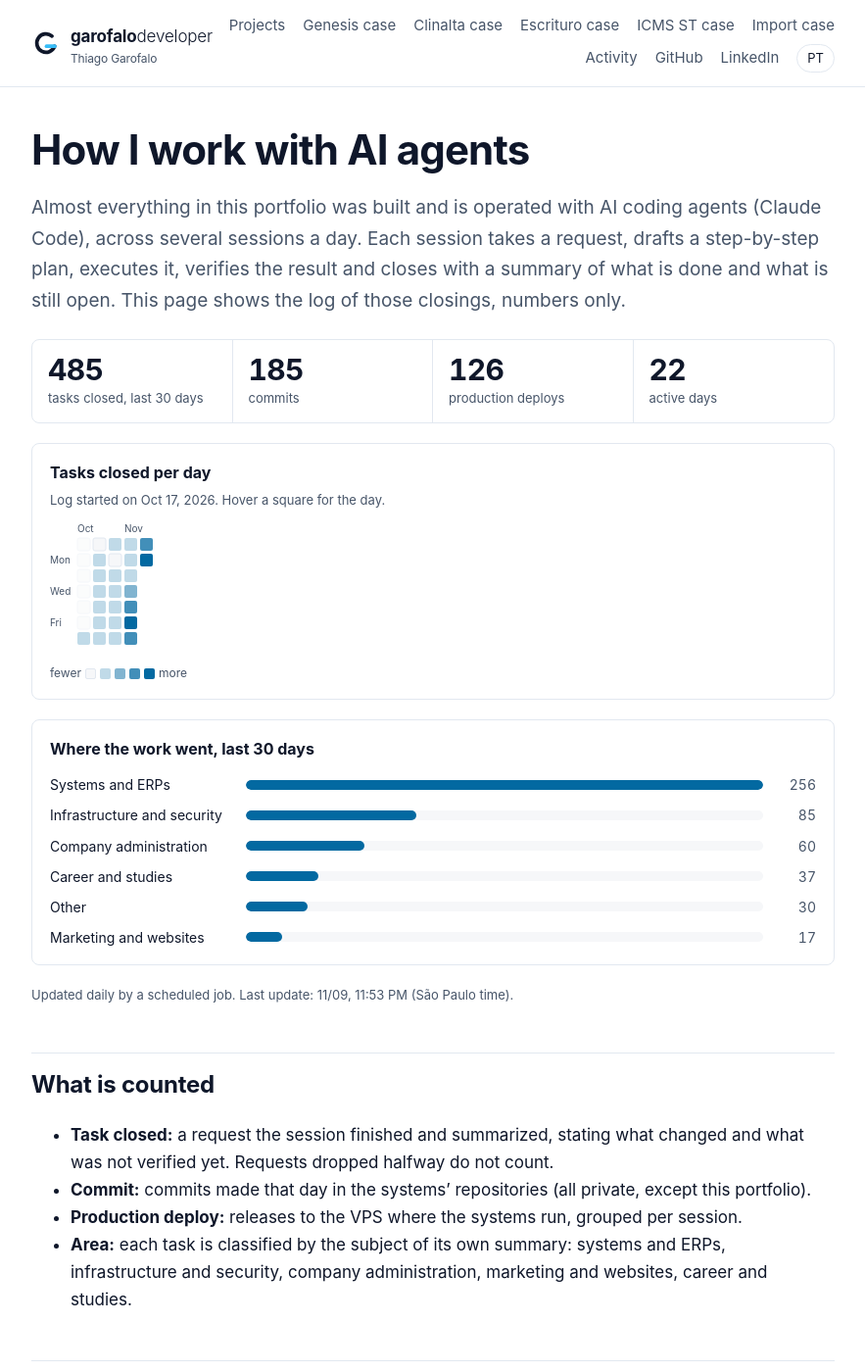
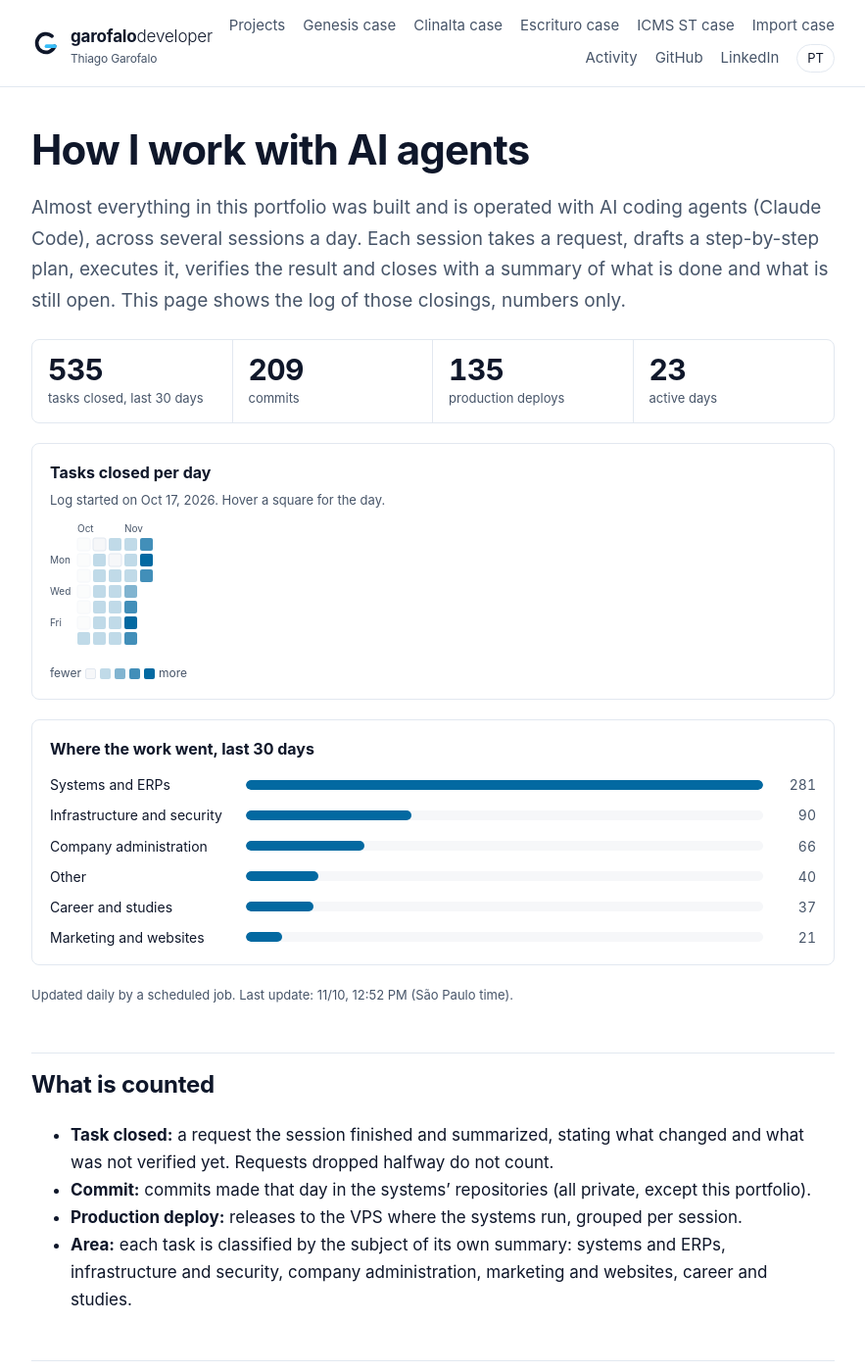
Before and after one commit to thiagogardev/thiagogardev.github.io, a Jekyll site: the page built from en/atividade.md, in a window 1280 px wide and 1400 px high. Shown: the whole window at 98% size, without its empty margins (198-1081 px from the left). Built offline with Jekyll 4.4.1, drawn with Linux system fonts in a browser that asks for light colours; part of the change alters nothing that is shown.

Commit message:
Atividade: 2026-11-10
Co-Authored-By: Claude Opus 5.5 <noreply@anthropic.com>

```diff
--- a/assets/atividade.json
+++ b/assets/atividade.json
@@ -1,5 +1,5 @@
 {
- "atualizado": "2026-11-10T02:53:12.996Z",
+ "atualizado": "2026-11-10T15:52:59.967Z",
  "inicio": "2026-10-17",
  "frentes": [
   "sistemas",
@@ -295,19 +295,34 @@
   },
   {
    "dia": "2026-11-09",
-   "tarefas": 103,
-   "passos": 219,
-   "commits": 66,
+   "tarefas": 105,
+   "passos": 221,
+   "commits": 68,
    "deploys": 3,
    "sessoes": 15,
    "frentes": {
     "empresas": 8,
-    "sistemas": 53,
+    "sistemas": 55,
     "marketing": 4,
     "outros": 28,
     "infra": 9,
     "carreira": 1
    }
+  },
+  {
+   "dia": "2026-11-10",
+   "tarefas": 48,
+   "passos": 56,
+   "commits": 22,
+   "deploys": 9,
+   "sessoes": 8,
+   "frentes": {
+    "sistemas": 23,
+    "infra": 5,
+    "outros": 10,
+    "marketing": 4,
+    "empresas": 6
+   }
   }
  ]
 }
```
